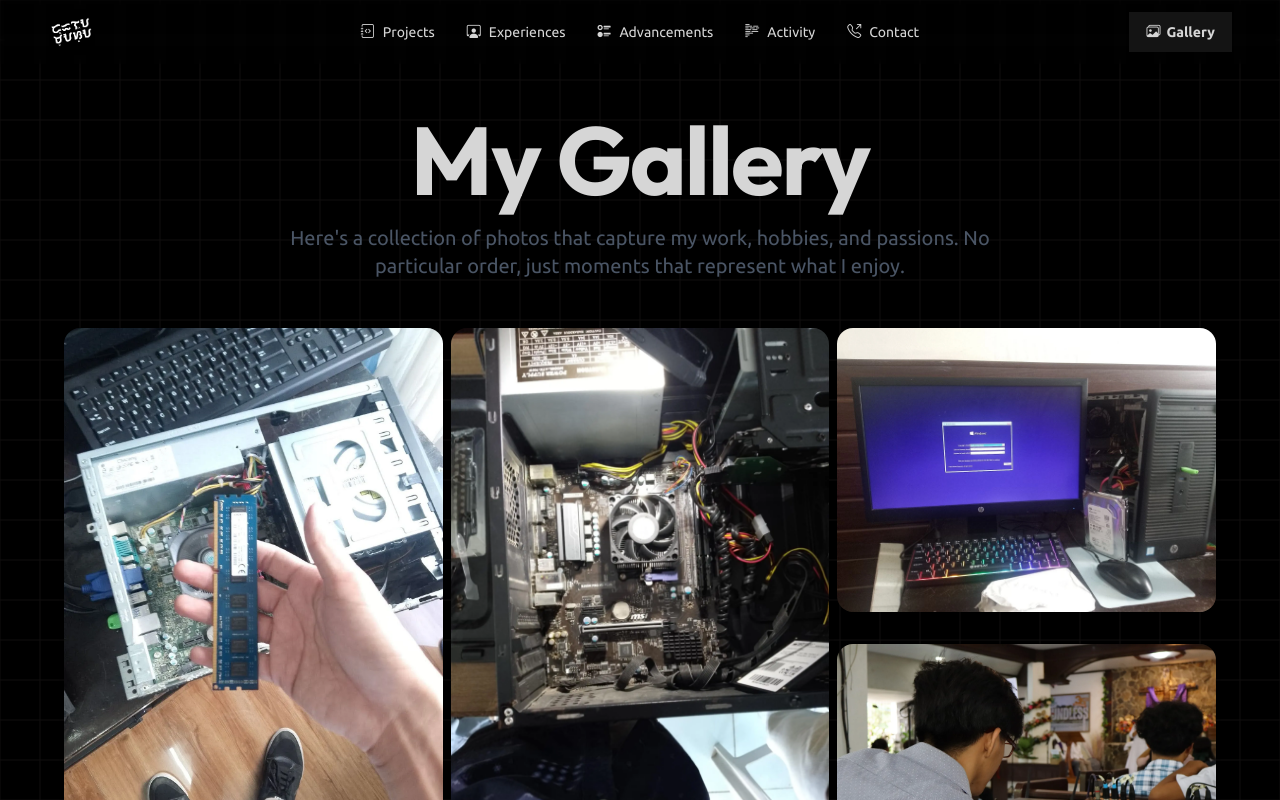
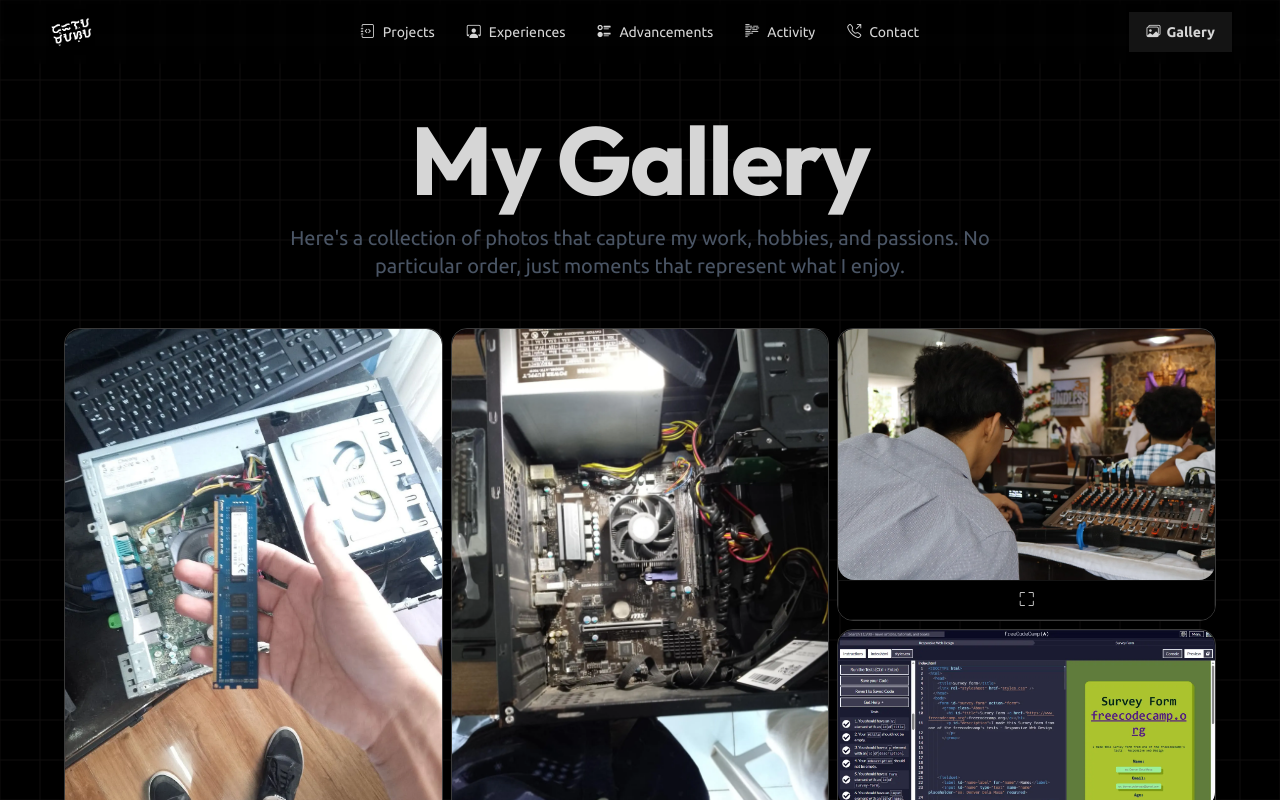
Before and after one commit to denverdelamasa/portfolio-v2, a Next.js app: page /gallery in a window 1280 px wide. Shown: the top 800 px of the page. Built offline with nearby package versions, Linux system fonts and the light colour scheme.

Commit message:
style: Added enlarge picture button below gallery images (courtesy of jerome villafuerte, he kept zooming on the pictures, cause it was too small... sorry bro)

```diff
--- a/src/app/gallery/GalleryImages.tsx
+++ b/src/app/gallery/GalleryImages.tsx
@@ -41,17 +41,20 @@ export default function GalleryImages({ images }: GalleryImagesProps) {
             mediaItems.map((item, index) => (
               <div
                 key={`${item.src}-${index}`} // Fixed: Use src + index since id doesn't exist
-                className="mb-8 break-inside-avoid overflow-hidden shadow-md rounded-xl md:rounded-2xl"
+                className="flex flex-col mb-2 break-inside-avoid overflow-hidden shadow-md rounded-xl md:rounded-2xl bg-base-100 border-accent border-1"
               >
                 <Image
                   src={item.src}
                   alt={item.alt}
-                  className="w-full h-auto object-cover"
+                  className="w-full h-auto object-cover rounded-xl md:rounded-2xl"
                   loading="lazy"
                   decoding="async"
                   width={item.width || 400}
                   height={item.height || 300}
                 />
+                <div className="btn w-auto bg-base-100">
+                  <i className="bi bi-fullscreen"></i>
+                </div>
               </div>
             ))
           )}
```
